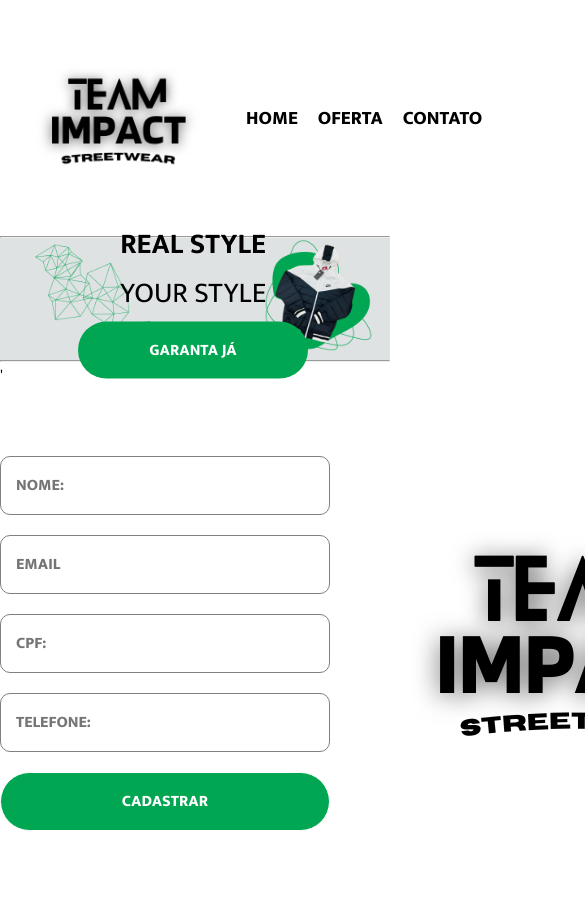
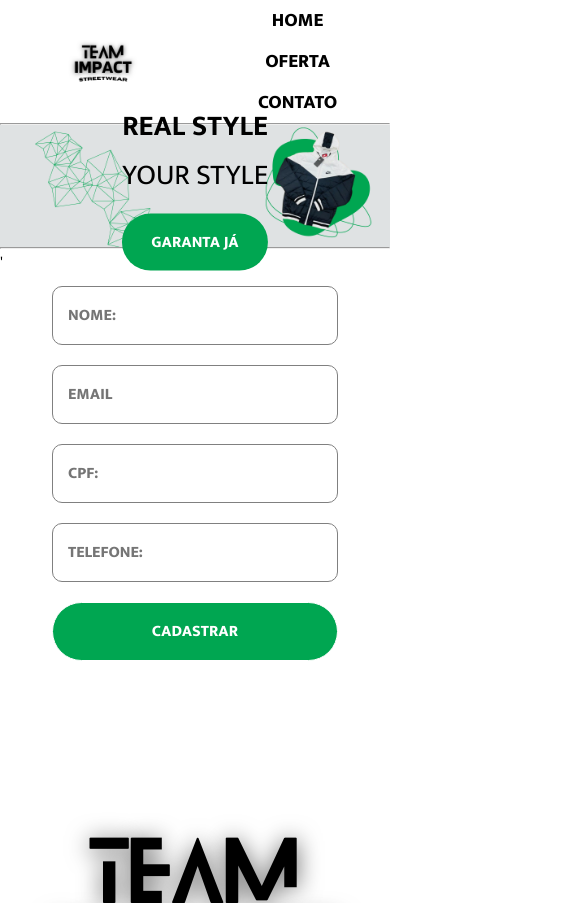
Before and after one commit to DavidznX/Lading_page, a plain HTML site: page index.htm in a window 390 px wide. Shown: the top 903 px of the page, 585 px wide, since content can reach past the window. Drawn offline with Linux system fonts and the light colour scheme.

Commit message:
Update style.css

```diff
--- a/style.css
+++ b/style.css
@@ -161,3 +161,71 @@ footer a{
         text-decoration: none;
         color: black;
 }
+
+/* ... (seus estilos anteriores) ... */
+
+/* Responsividade para Dispositivos Móveis */
+@media (max-width: 768px) {
+    /* Estilos para header */
+    .header {
+        text-align: center;
+    }
+
+    .header img {
+        width: 100px; /* Ajuste o tamanho da imagem conforme necessário */
+    }
+
+    .header ul {
+        flex-direction: column;
+    }
+
+    .header li {
+        margin: 5px 0;
+    }
+
+    /* Estilos para cadastro */
+    .cadastro {
+        flex-direction: column;
+        align-items: center;
+    }
+
+    /* Estilos para os inputs */
+    .inputs input {
+        width: 100%; /* Ocupa a largura disponível */
+    }
+
+    /* Estilos para info */
+    .info {
+        flex-direction: column;
+        text-align: center;
+    }
+
+    /* Estilos para products */
+    .products {
+        flex-direction: column;
+    }
+
+    /* Estilos para banner */
+    .banner div {
+        left: 50%;
+        transform: translateX(-50%) translateY(-50%);
+    }
+
+    /* Estilos para o botão no banner */
+    .banner button {
+        width: 100%; /* Ocupa a largura disponível */
+        margin-top: 10px;
+    }
+
+    /* Estilos para footer */
+    footer {
+        flex-direction: column;
+        align-items: center;
+    }
+
+    /* Estilos para as imagens no footer */
+    footer img {
+        width: 150px; /* Ajuste o tamanho da imagem conforme necessário */
+        margin-bottom: 10px;
+    }
+}
```
